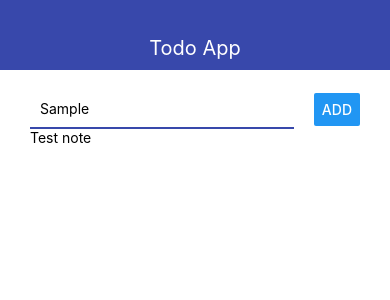
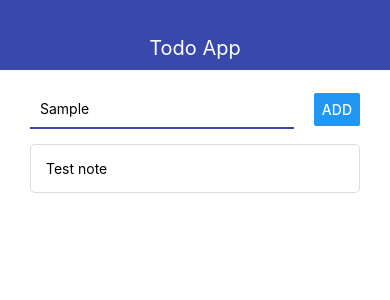
Before and after one commit to Obrazcoff/rn-expo-todo, a React Native app: screen / in a window 390 px wide. Both pictures are taken after typing "Sample" into the empty fields and a click on the button "ADD". Shown: the top 300 px of the page. Built offline with nearby package versions, Linux system fonts and the light colour scheme.

Commit message:
Add todo item

```diff
--- a/App.js
+++ b/App.js
@@ -2,6 +2,7 @@ import React, { useState } from 'react'
 import { StyleSheet, Text, View } from 'react-native'
 import { Navbar } from './components/Navbar'
 import { AddTodo } from './components/AddTodo'
+import { Todo } from './components/Todo'
 
 export default function App() {
   const [todos, setTodos] = useState([])
@@ -23,9 +24,9 @@ export default function App() {
         <AddTodo onSubmit={addTodo} />
 
         <View>
-          {todos.map((todo) => {
-            return <Text key={todo.id}>{todo.title}</Text>
-          })}
+          {todos.map((todo) => (
+            <Todo todo={todo} key={todo.id} />
+          ))}
         </View>
       </View>
     </View>
--- a/components/AddTodo.js
+++ b/components/AddTodo.js
@@ -19,6 +19,7 @@ const styles = StyleSheet.create({
     flexDirection: 'row',
     justifyContent: 'space-between',
     alignItems: 'center',
+    marginBottom: 15,
   },
   input: {
     width: '80%',
--- /dev/null
+++ b/components/Todo.js
@@ -0,0 +1,22 @@
+import React from 'react'
+import { View, StyleSheet, Text } from 'react-native'
+
+export const Todo = ({ todo }) => {
+  return (
+    <View style={styles.todo}>
+      <Text>{todo.title}</Text>
+    </View>
+  )
+}
+
+const styles = StyleSheet.create({
+  todo: {
+    flexDirection: 'row',
+    alignItems: 'center',
+    padding: 15,
+    borderWidth: 1,
+    borderColor: '#ddd',
+    borderRadius: 5,
+    marginBottom: 10,
+  },
+})
```
